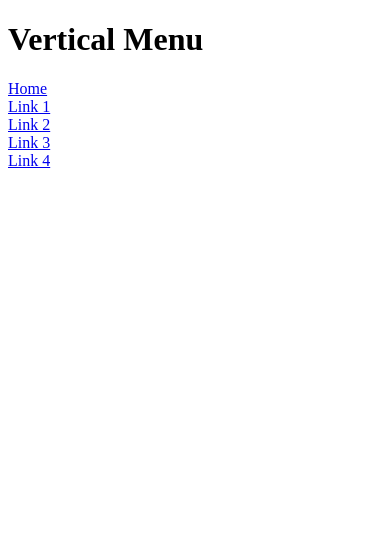
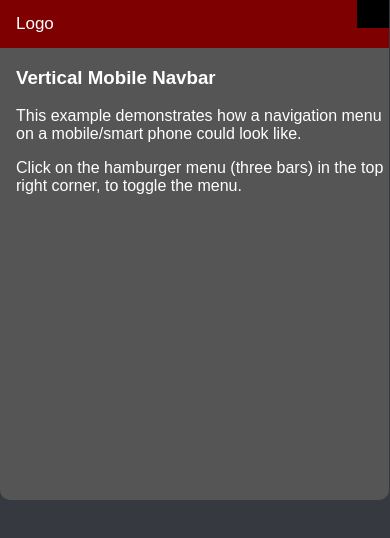
Before and after one commit to JamesPerisher/web_site, a plain HTML site: page test.html in a window 390 px wide. Drawn offline with Linux system fonts and the light colour scheme.

Commit message:
partialy added mobile support for top navagator

```diff
--- a/css/base.css
+++ b/css/base.css
@@ -74,6 +74,10 @@ html {
   display: block;
 }
 
+.topnav #myLinks {
+  display: none;
+}
+
 .font-form h1 {
   color: #ffffff;
   color: #7e0000;
--- a/test.html
+++ b/test.html
@@ -2,25 +2,93 @@
 <html>
 
 <head>
-  <meta name="viewport" content="width=device-width, initial-scale=1">
+
+
   <style>
-    .vertical-menu a {
+    body {
+      font-family: Arial, Helvetica, sans-serif;
+    }
+
+    .mobile-container {
+      max-width: 480px;
+      margin: auto;
+      background-color: #555;
+      height: 500px;
+      color: white;
+      border-radius: 10px;
+    }
+
+    .topnav {
+      overflow: hidden;
+      background-color: #333;
+      position: relative;
+    }
+
+    .topnav #myLinks {
+      display: none;
+    }
+
+    .topnav a {
+      color: white;
+      padding: 14px 16px;
+      text-decoration: none;
+      font-size: 17px;
       display: block;
     }
+
+    .topnav a.icon {
+      background: black;
+      display: block;
+      position: absolute;
+      right: 0;
+      top: 0;
+    }
+
+    .topnav a:hover {
+      background-color: #ddd;
+      color: black;
+    }
+
+    .active {
+      background-color: #4CAF50;
+      color: white;
+    }
   </style>
+  <link type="text/css" rel="stylesheet" href="css/base.css" />
 </head>
+
+
 
 <body>
 
-  <h1>Vertical Menu</h1>
+  <!-- Simulate a smartphone / tablet -->
+  <div class="mobile-container">
 
-  <div class="vertical-menu">
-    <a href="#" class="active">Home</a>
-    <a href="#">Link 1</a>
-    <a href="#">Link 2</a>
-    <a href="#">Link 3</a>
-    <a href="#">Link 4</a>
+    <!-- Top Navigation Menu -->
+    <div class="topnav">
+      <a href="#home" class="active">Logo</a>
+      <div id="myLinks">
+        <a href="#news">News</a>
+        <a href="#contact">Contact</a>
+        <a href="#about">About</a>
+      </div>
+      <a href="javascript:void(0);" class="icon" onclick="myFunction()">
+        <i class="fa fa-bars"></i>
+      </a>
+    </div>
+
+    <div style="padding-left:16px">
+      <h3>Vertical Mobile Navbar</h3>
+      <p>This example demonstrates how a navigation menu on a mobile/smart phone could look like.</p>
+      <p>Click on the hamburger menu (three bars) in the top right corner, to toggle the menu.</p>
+    </div>
+
+    <!-- End smartphone / tablet look -->
   </div>
+
+  <script>
+
+  </script>
 
 </body>
 
```
Also changed, not shown: js/top_bar.js (+18 -0 lines).
